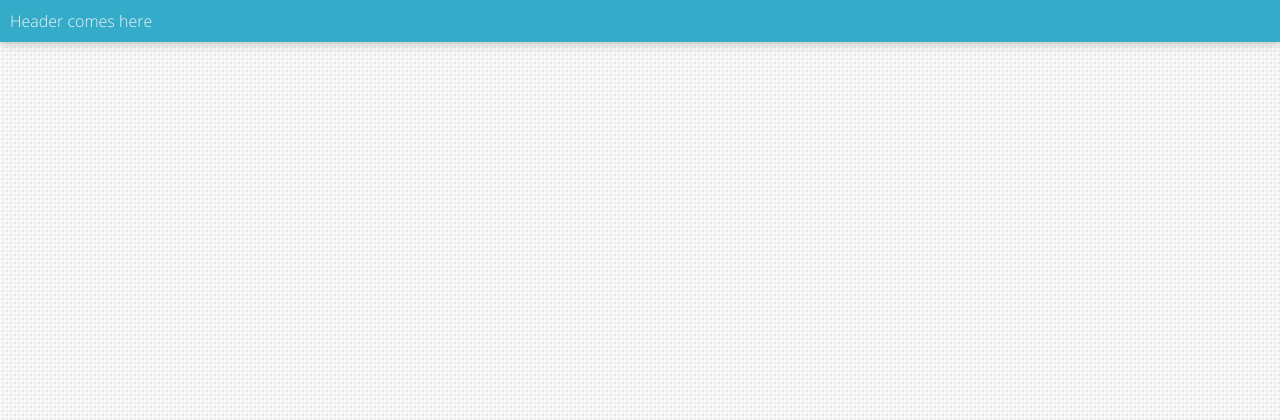
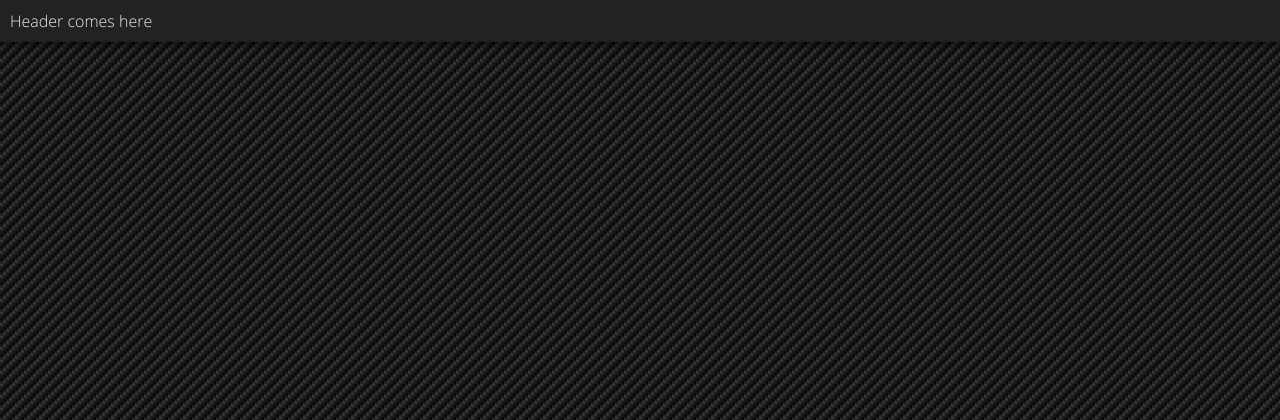
Before and after one commit to drowsyrobotboy/tv, a PHP site: page / in a window 1280 px wide. Shown: the top 420 px of the page. Run offline with PHP 8.4, Linux system fonts and the light colour scheme.

Commit message:
technovation init

```diff
--- a/css/style.scss
+++ b/css/style.scss
@@ -415,8 +415,8 @@
 
 // Declare Variables
 
-$bgcolor: #f5f5f5;
-$color: #555;
+$bgcolor: #333;
+$color: #eee;
 $regular: 'OpenSansRegular', sans-serif;
 $italic: 'OpenSansItalic', sans-serif;
 $light: 'OpenSansLight', sans-serif;
@@ -433,20 +433,19 @@
 body
 {
     font-family: $regular;
-    background: $bgcolor url(../images/bg.png);
+    background: $bgcolor url(../images/bg.gif);
     color: $color;
 }
 
 .top
 {
     font-family: $light;
-    background: #34ABC9;
+    background: #222;
     position:fixed;
     top:0;
     width: calc(100% - 20px);
     padding:10px;
-    box-shadow: 0px 0px 10px rgb(170, 170, 170);
-    -webkit-box-shadow: 0px 0px 10px rgb(170, 170, 170);
-    color: $bgcolor;
+    box-shadow: 0px 0px 10px #000;
+    color: $color;
 
 }
--- a/index.php
+++ b/index.php
@@ -1,7 +1,7 @@
 <!DOCTYPE html>
 <html lang="en">
 <head>
-    <title>Mark Three Template</title>
+    <title>Technovation 2k14</title>
     <meta name="viewport" content="width=device-width, initial-scale=1.0">
     <!-- Stylesheets-->
     <link href="css/style.css" rel="stylesheet" type="text/css" />
```
Also changed, not shown: css/style.css (+1 -1 lines), images/bg.gif (added), images/bg.png (deleted).
